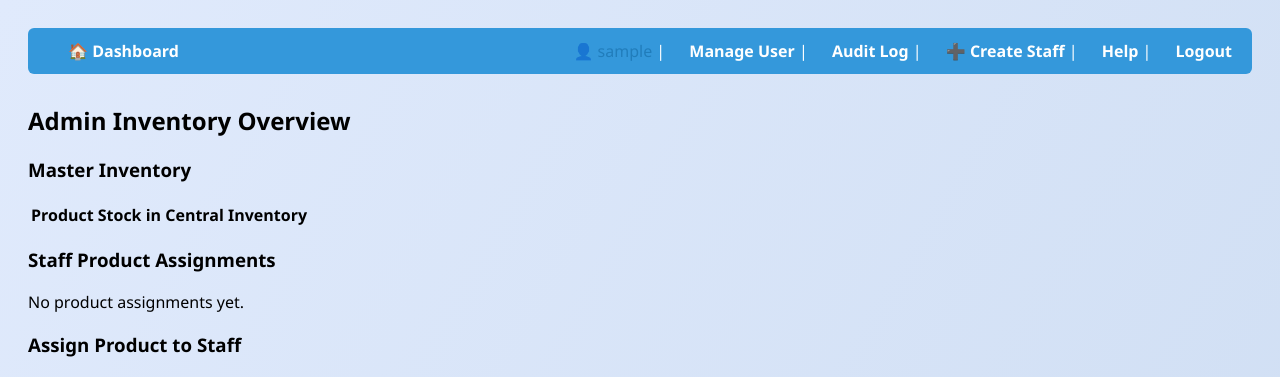
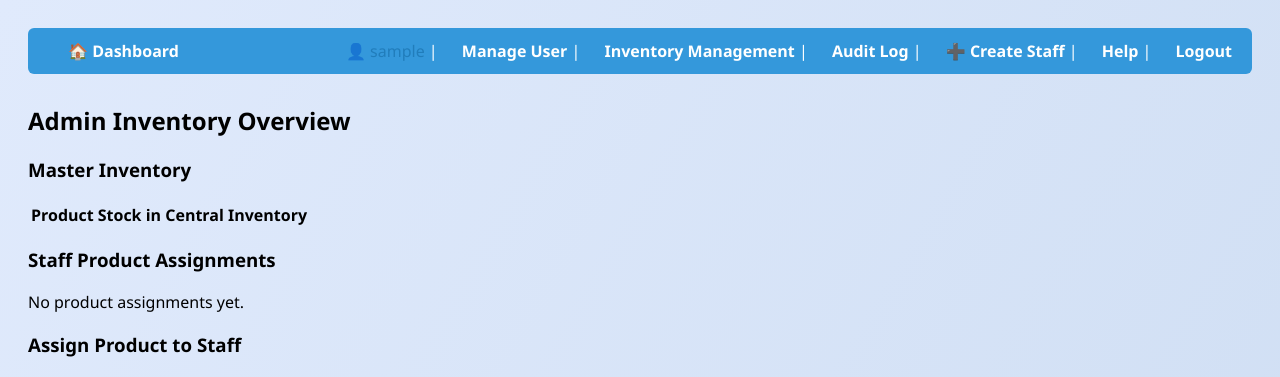
Before and after one commit to mayordagold/SuperMart_Inventory_System, a Flask app: page /admin_inventory_overview in a window 1280 px wide. Shown: the top 377 px of the page. Run offline with Flask 3, Linux system fonts and the light colour scheme; the visitor is signed in with stand-in values (Sample User, id 1); data that the repository does not hold is empty; some libraries are stand-ins or nearby versions.

Commit message:
Add admin inventory management navigation and overview

```diff
--- a/templates/base.html
+++ b/templates/base.html
@@ -18,6 +18,7 @@
                 <span style="font-weight:500; color:#217dbb;">👤 {{ session.username }}</span> |
                 {% if session.role == 'admin' %}
                     <a href="/manage_users">Manage User</a> |
+                    <a href="/admin_inventory_overview">Inventory Management</a> |
                     <a href="/audit_log">Audit Log</a> |
                     <a href="/create_user">➕ Create Staff</a> |
                 {% endif %}
```
